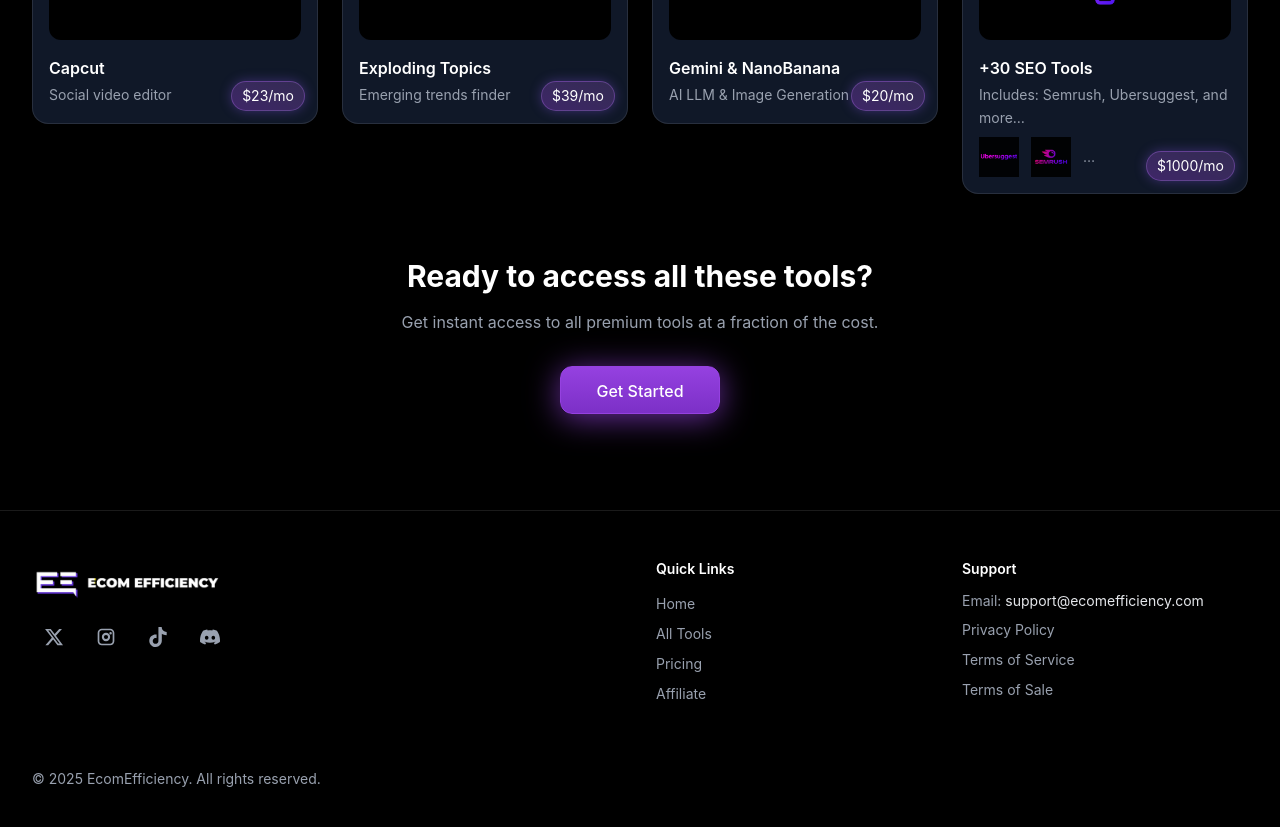
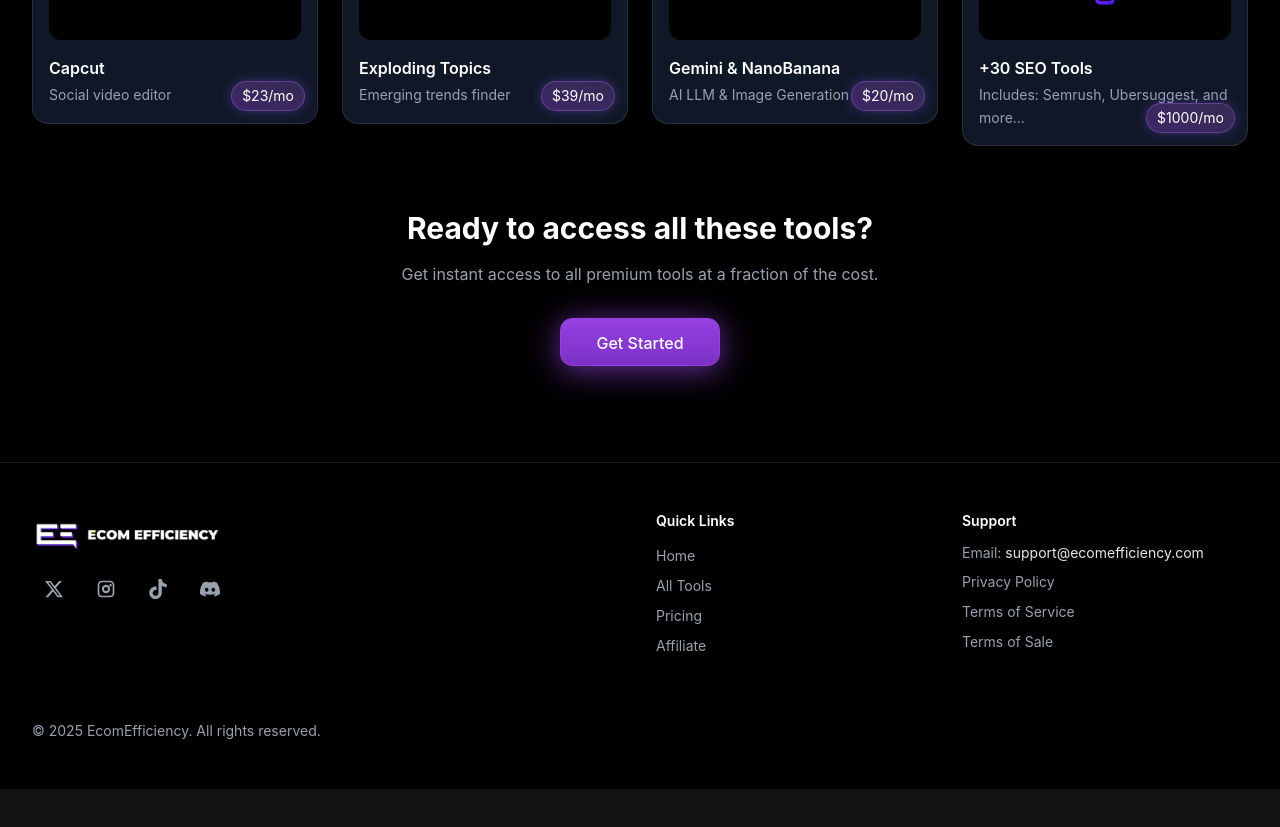
Before and after one commit to antoine78910/ecomefficiency, a Next.js app in the folder next/: page /tools in a window 1280 px wide. Shown: the part 2060-2887 px from the top of the page. After the commit the page ends 2849 px from the top, so only its background shows below. Built offline with nearby package versions, Linux system fonts and the light colour scheme.

Commit message:
+30 SEO Tools: match card height (remove logos block)

```diff
--- a/next/src/screens/Tools.tsx
+++ b/next/src/screens/Tools.tsx
@@ -216,11 +216,6 @@ const Tools = () => {
                       </div>
                       <h3 className="text-white font-semibold text-sm md:text-base mb-1">{tool.name}</h3>
                       <p className="text-gray-400 text-xs md:text-sm leading-relaxed">{tool.description}</p>
-                      <div className="flex items-center gap-3 mt-2 opacity-90">
-                        <img src="/tools-logos/ubersuggest.png" alt="Ubersuggest" className="w-8 h-8 md:w-10 md:h-10 object-contain" />
-                        <img src="/tools-logos/semrush.png" alt="Semrush" className="w-8 h-8 md:w-10 md:h-10 object-contain" />
-                        <span className="text-gray-400 text-sm">…</span>
-                      </div>
                       {/* Removed explicit CTA chip per request */}
                     </Card>
                 </div>
```
